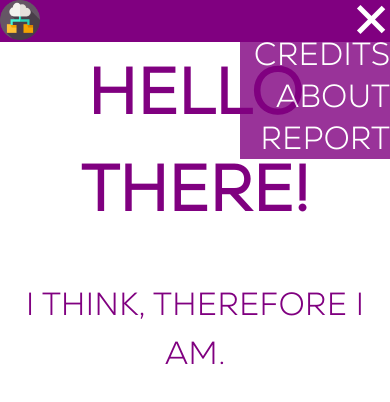
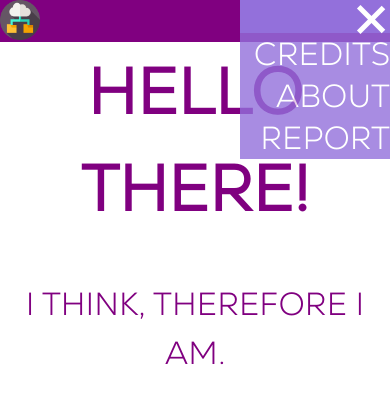
Before and after one commit to reloadedd/UniversalStorageTool, a website: page app/views/index.html in a window 390 px wide. Both pictures are taken after a click on the element 372 px from the left and 21 px from the top of the page. Drawn offline with nearby package versions, Linux system fonts and the light colour scheme; files that its build step writes are made by us from their sources; files whose address does not match are found by name.

Commit message:
What iulian wanted + little fix

```diff
--- a/public/css/menu-button.css
+++ b/public/css/menu-button.css
@@ -23,6 +23,7 @@
 
 @media screen and (max-width: 678px) {
     .container{
+        height: 100%;
         display: inline-block;
     }
 }
--- a/public/css/nav.css
+++ b/public/css/nav.css
@@ -16,10 +16,7 @@
     list-style: none;
     display: flex;
     align-items: center;
-}
-
-.nav-link#menu-button {
-    margin-right: 0;
+    transition: 400ms;
 }
 
 .nav-link a{
@@ -29,7 +26,8 @@
 }
 
 .nav-link a:hover{
-    text-decoration: underline;
+    font-weight: 800;
+    transition: 400ms;
 }
 
 @media screen and (max-width: 678px) {
@@ -49,9 +47,8 @@
         width: 100%;
         display: flex;
         justify-content: flex-end;
-        background-color: purple;
+        background-color: mediumpurple;
         opacity: 80%;
-        transition: 400ms;
     }
     .change.nav-link#menu-button{
         opacity: 100%;
@@ -60,4 +57,7 @@
         display: flex;
     }
 
+    .change{
+        transition: 400ms;
+    }
 }
```
